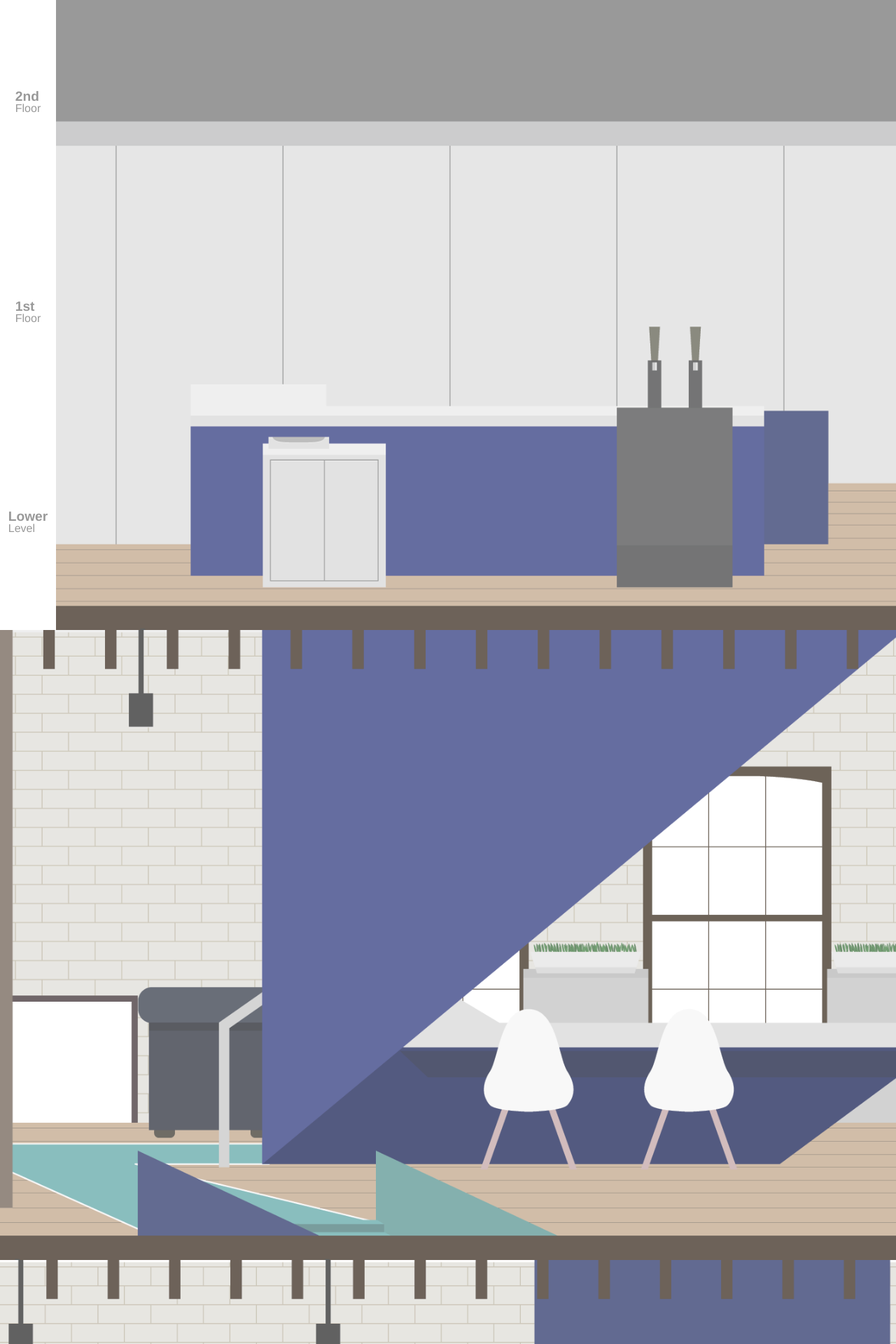
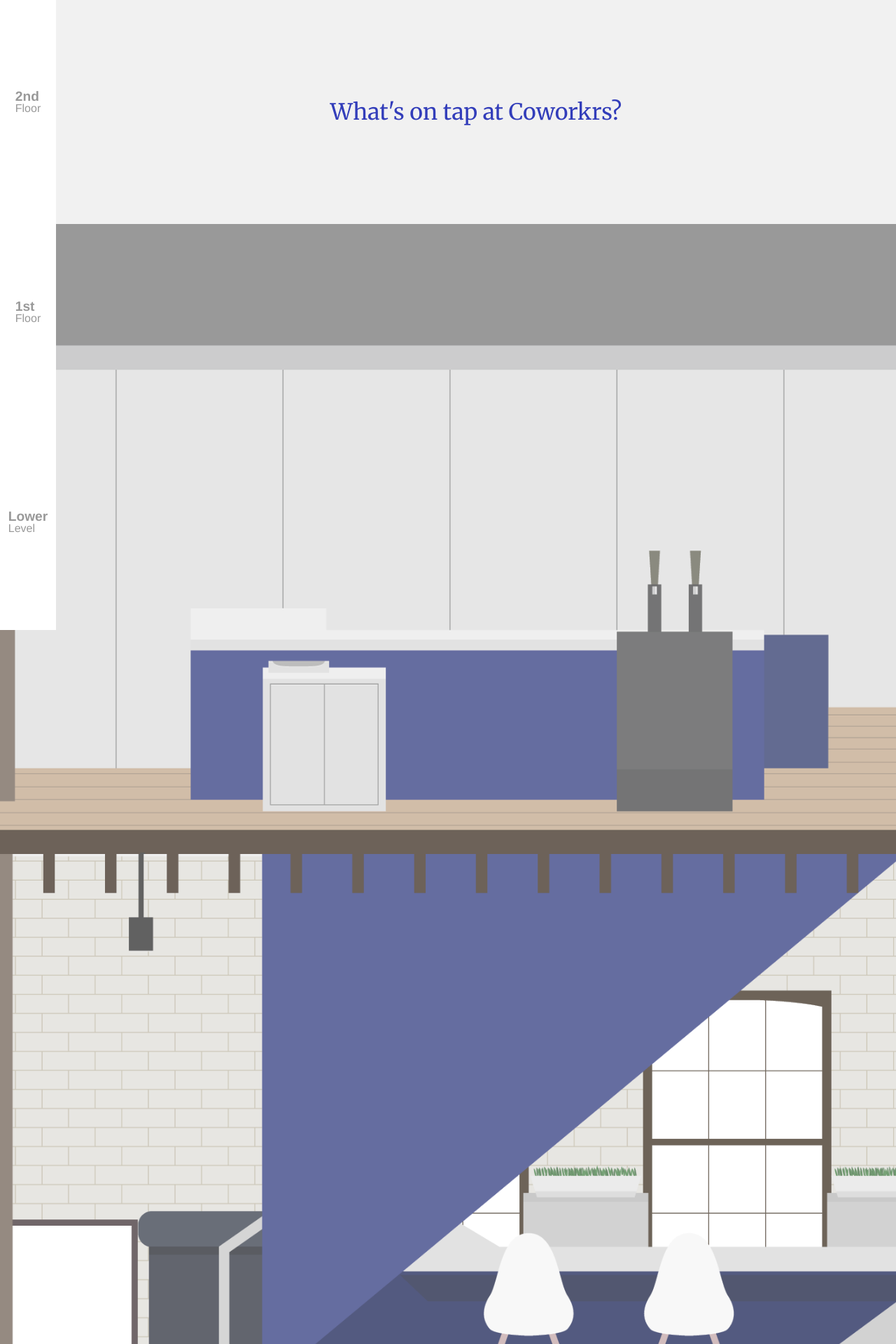
Before and after one commit to theReboot/cobrewrs, a Jekyll site: the page built from index.html, in a window 1280 px wide. Shown: the top 1920 px of the page at 70% size. Built offline with Jekyll 4.4.1, drawn with Linux system fonts in a browser that asks for light colours; comment, search, counter and statistics services are not loaded.

Commit message:
Added fixed intro and conclusion

```diff
--- a/_sass/variables.scss
+++ b/_sass/variables.scss
@@ -22,8 +22,10 @@ $merriweather : 'Merriweather', serif;
 $floorHeight: 100vh;
 $starSize: 1.5rem;
 $navWidth: 5rem;
+$introHeight: 20rem;
 
 // colors
 
+$lightGrey: #f1f1f1;
 $grey: #999;
 $blue: #323dba;
--- a/css/main.scss
+++ b/css/main.scss
@@ -21,6 +21,7 @@ section {
   background-size: auto $floorHeight;
   background-repeat: no-repeat;
   background-position: center top;
+  background-color: $lightGrey;
 
   @include breakpoint(baby-bear) {
     background-size: cover;
@@ -28,15 +29,63 @@ section {
   }
 
   &.secondFloor {
-    background-image: url('../img/2fl_flat.png')
+    background-image: url('../img/2fl_flat.png');
+    margin-top: $introHeight;
+
+    @include breakpoint(baby-bear) {
+      margin-top: 0;
+    }
   }
 
   &.firstFloor {
-    background-image: url('../img/1fl_flat.png')
+    background-image: url('../img/1fl_flat.png');
   }
 
   &.lowerLevel {
-    background-image: url('../img/0fl_flat.png')
+    background-image: url('../img/0fl_flat.png');
+    margin-bottom: $introHeight;
+
+    @include breakpoint(baby-bear) {
+      margin-bottom: 0;
+    }
+  }
+}
+
+.intro,
+.conclusion {
+  display: flex;
+  width: 100%;
+  height: $introHeight;
+  position: fixed;
+  z-index: -1;
+  justify-content: center;
+  align-items: center;
+
+  @include breakpoint(baby-bear) {
+    position: static;
+  }
+}
+
+.intro {
+  top: 0;
+  background: $lightGrey;
+
+  @include breakpoint(baby-bear) {
+    padding-top: 3.5rem;
+  }
+
+  h1 {
+    color: $blue;
+  }
+}
+
+.conclusion {
+  bottom: 0;
+  flex-direction: column;
+  background: $blue;
+
+  h1 {
+    color: #fff;
   }
 }
 
@@ -57,7 +106,6 @@ nav {
     height: 3.5rem;
     width: 100%;
     flex-direction: row;
-
   }
 
   a {
@@ -101,13 +149,6 @@ nav {
     font-weight: 700;
     font-size: 1.2rem;
   }
-}
-
-
-.onlyText {
-  padding-top: 10rem;
-  padding-bottom: 10rem;
-  min-height: 30rem;
 }
 
 // this is the container for each beer info module
@@ -159,13 +200,14 @@ nav {
     height: 6rem;
     background: url('../img/ooo.png');
     background-size: contain;
+    margin-top: 2.5rem;
   }
 }
 
 .status {
   width: 100%;
   background: $blue;
-  padding: 1rem 2rem;
+  padding: .8rem 2rem 1rem;
 
   p {
     color: #fff;
@@ -175,7 +217,7 @@ nav {
 
 h1 {
   font-family: $merriweather;
-  font-size: 1.5rem;
+  font-size: 2rem;
 
   .onlyText & {
     text-align: center;
@@ -186,7 +228,7 @@ h2,
 h4,
 p {
   font-family: $sansSerif;
-  text-align: center;
+  text-align: left;
 }
 
 h2 {
@@ -196,6 +238,10 @@ h2 {
   margin: 0;
   border-bottom: 1px solid #000;
   padding-bottom: 1rem;
+
+  &.ooo {
+    text-align: center;
+  }
 }
 
 h4 {
@@ -223,7 +269,7 @@ h4 {
   font-family: $merriweather;
   font-size: .7rem;
   text-transform: uppercase;
-  letter-spacing: 1px;
+  letter-spacing: 2px;
   color: $grey;
   margin-bottom: .3rem;
 }
@@ -264,7 +310,7 @@ h4 {
 
 .star-rating {
   unicode-bidi: bidi-override;
-  color: #c5c5c5;
+  color: $lightGrey;
   height: $starSize;
   width: calc(#{$starSize} * 5);
   margin: 0 auto .4rem;
@@ -273,7 +319,7 @@ h4 {
   font-size: $starSize;
 
   &-top {
-    color: #e7711b;
+    color: $blue;
     padding: 0;
     position: absolute;
     z-index: 1;
@@ -304,10 +350,6 @@ strong {
   color: #fff;
 }
 
-.blueBG {
-  background: $blue;
-}
-
 .button {
   display: block;
   text-align: center;
--- a/index.html
+++ b/index.html
@@ -1,6 +1,12 @@
 ---
 layout: home
 ---
+
+<section class="intro">
+
+  <h1>What's on tap at Coworkrs?</h1>
+
+</section>
 
 <section class="floor secondFloor" id="secondFloor">
 
@@ -28,7 +34,7 @@ layout: home
 
 </section>
 
-<section class="blueBG onlyText">
+<section class="conclusion">
 
   <h1 class="white">See something out of date?</h1>
   <a class="button" target="_blank" href="https://docs.google.com/a/thereboot.org/spreadsheets/d/1kwgYEHQT0BPk_-pSerQDmLQslBwceMN93LXfFSdwQu8/edit?usp=sharing">Update this page</a>
--- a/js/scripts.js
+++ b/js/scripts.js
@@ -71,7 +71,7 @@ function showInfo(data, tabletop) {
 
         $("#beer" + [i]).append('<div class="beerSpecs">' +
           '<div class="thumb ooo"></div>\
-          <h2>Out of Order</h2>\
+          <h2 class="ooo">Out of Order</h2>\
           </div>\
           <div class="status"><p>Status: <strong>' + beerStatus + '</strong></p><p class="small">Last Updated: ' + beerLastUpdated + '</p>\
           </div>'
```
